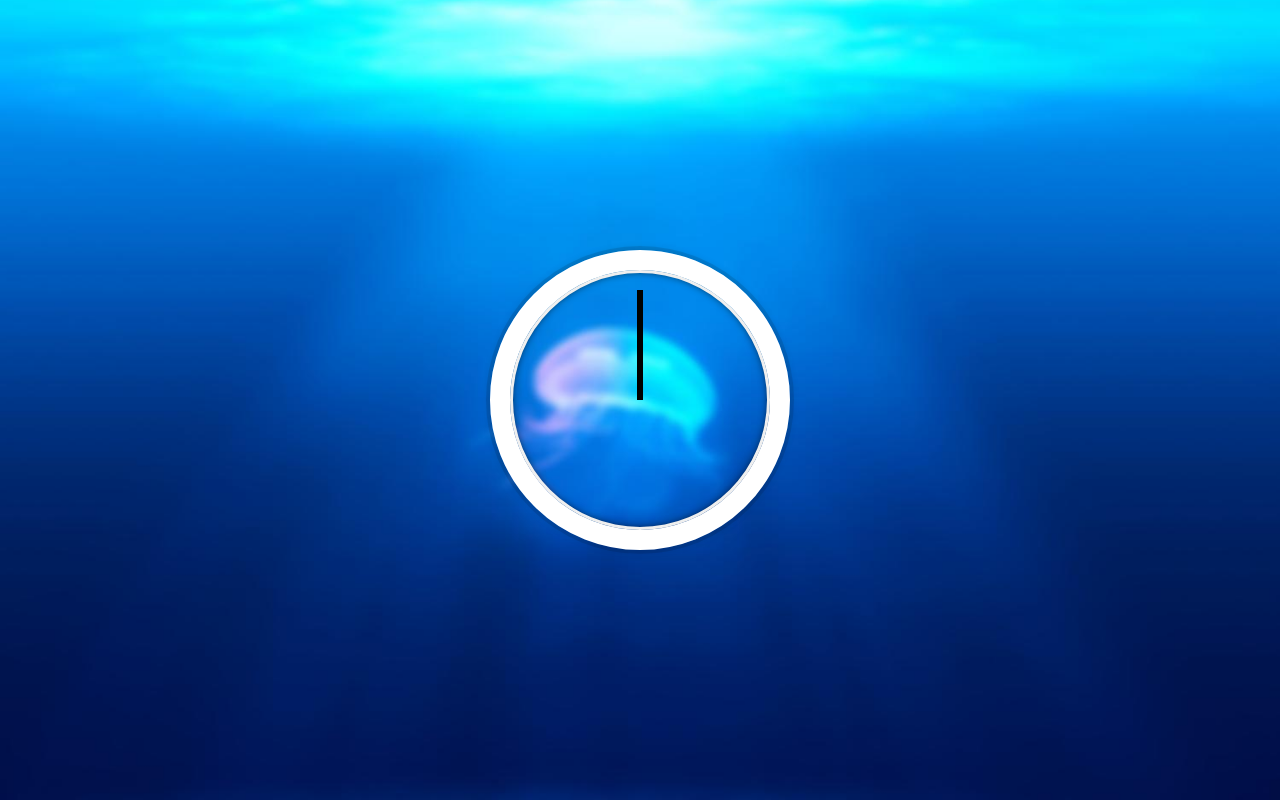
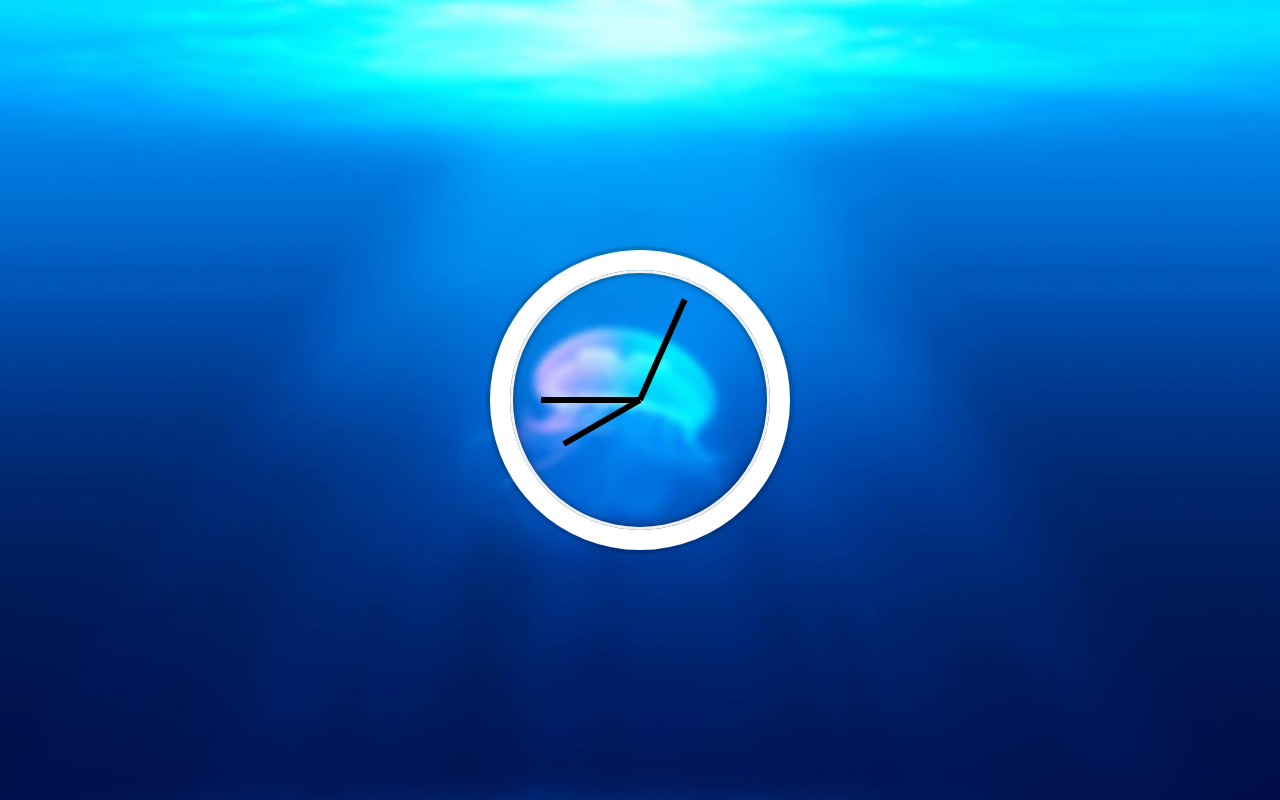
Before and after one commit to kamilpreweda/js_clock, a website: page src/content/index.html in a window 1280 px wide. Drawn offline with nearby package versions, Linux system fonts and the light colour scheme; files that its build step writes are made by us from their sources; files whose address does not match are found by name.

Commit message:
added set date function for clock hands

```diff
--- a/src/js/main.js
+++ b/src/js/main.js
@@ -3,11 +3,11 @@
 // service worker registration - remove if you're not going to use it
 
 if ('serviceWorker' in navigator) {
-  window.addEventListener('load', function() {
-    navigator.serviceWorker.register('serviceworker.js').then(function(registration) {
+  window.addEventListener('load', function () {
+    navigator.serviceWorker.register('serviceworker.js').then(function (registration) {
       // Registration was successful
       console.log('ServiceWorker registration successful with scope: ', registration.scope);
-    }, function(err) {
+    }, function (err) {
       // registration failed :(
       console.log('ServiceWorker registration failed: ', err);
     });
@@ -16,5 +16,21 @@ if ('serviceWorker' in navigator) {
 
 // place your code below
 
+const secondHand = document.querySelector('.second__hand');
+const minuteHand = document.querySelector('.min__hand');
+const hourHand = document.querySelector('.hour__hand');
 
-console.log(`Hello world!`);
+function setDate() {
+  const now = new Date();
+  const seconds = now.getSeconds();
+  const secondsDegrees = ((seconds / 60) * 360) + 90;
+  const minutes = now.getMinutes();
+  const minutesDegrees = ((minutes / 60) * 360) + 90;
+  const hours = now.getHours();
+  const hoursDegrees = ((hours / 24) * 360) + 90;
+  secondHand.style.transform = `rotate(${secondsDegrees}deg)`;
+  minuteHand.style.transform = `rotate(${minutesDegrees}deg)`;
+  hourHand.style.transform = `rotate(${hoursDegrees}deg)`;
+}
+
+setInterval(setDate, 1000);
--- a/src/scss/main.scss
+++ b/src/scss/main.scss
@@ -59,3 +59,13 @@ body {
   transition: all 0.05s;
   transition-timing-function: cubic-bezier(0.1, 2.7, 0.58, 1);
 }
+
+.min__hand {
+  width: 45%;
+  left: 5%;
+}
+
+.hour__hand {
+  width: 40%;
+  left: 10%;
+}
```
